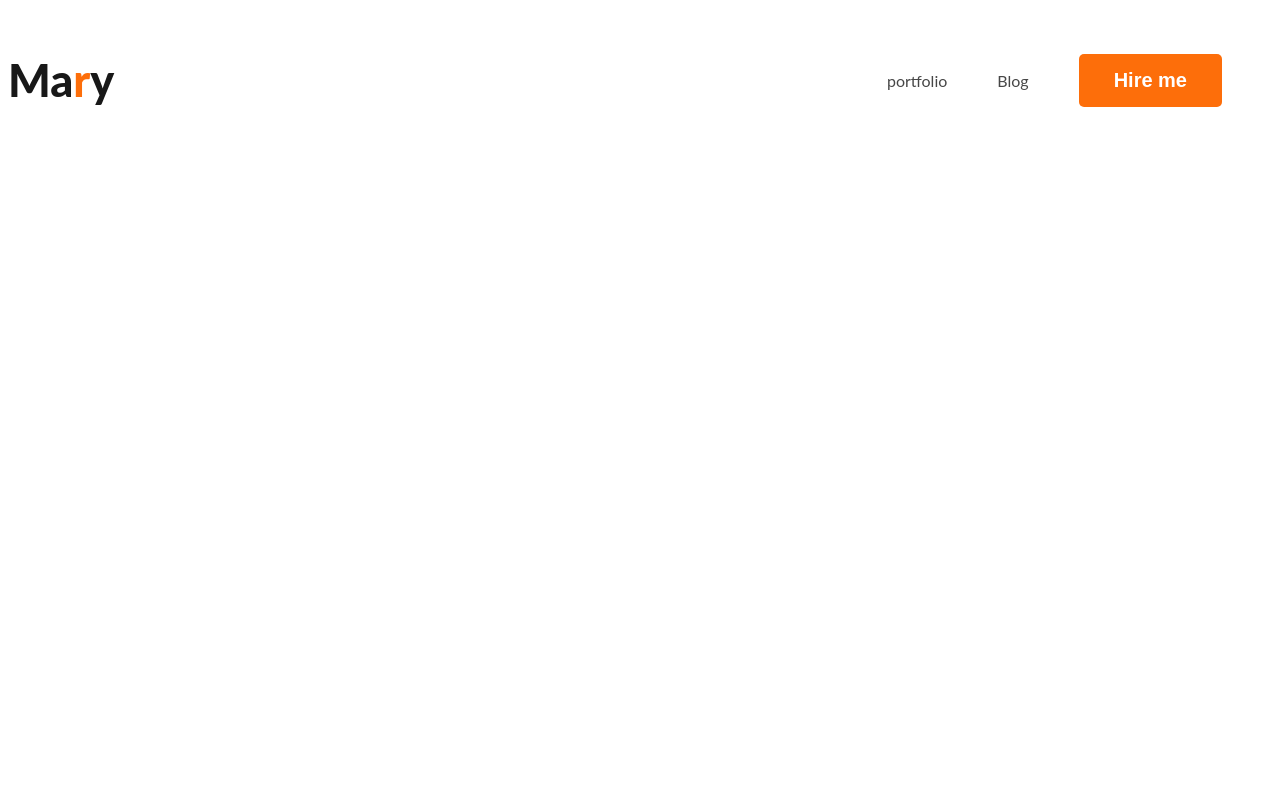
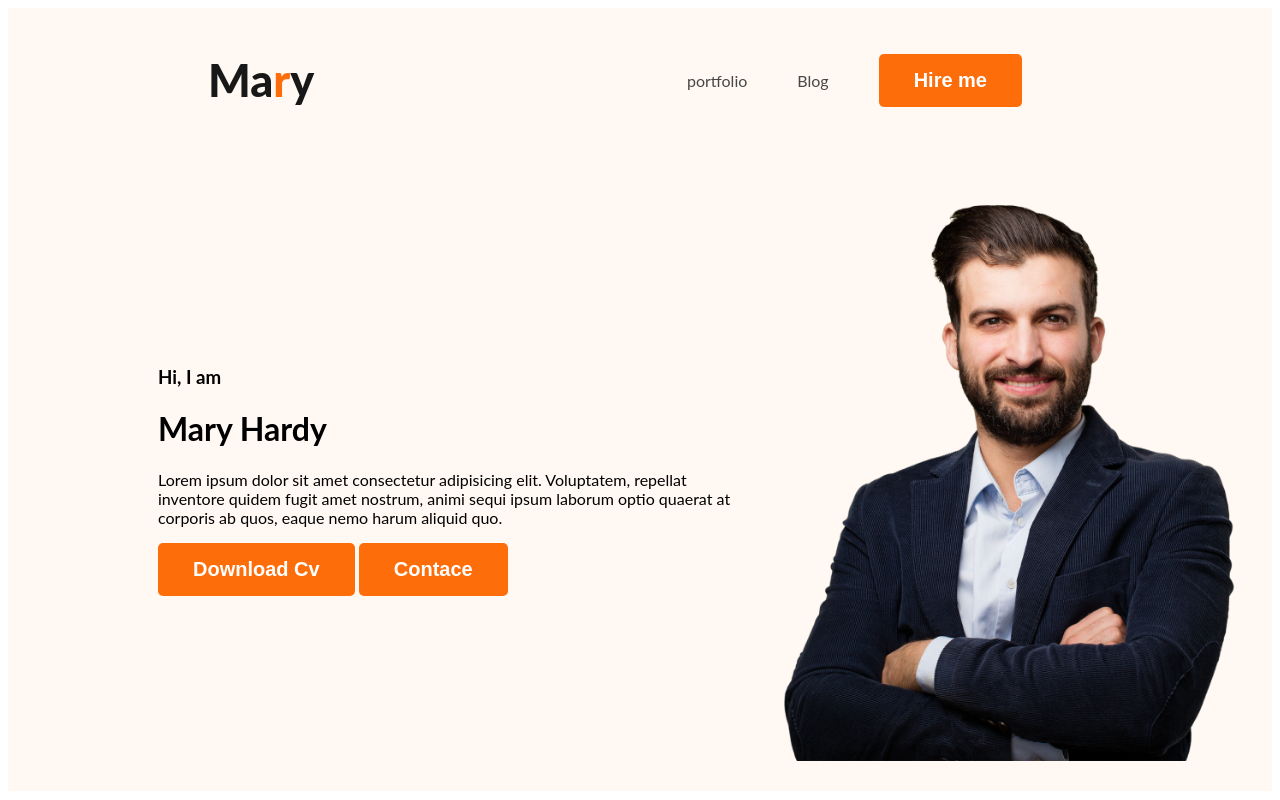
Before and after one commit to mosiur49/web-devoloper-portfolio, a plain HTML site: page index.html in a window 1280 px wide. Drawn offline with Linux system fonts and the light colour scheme.

Commit message:
banner added

```diff
--- a/index.html
+++ b/index.html
@@ -10,7 +10,7 @@
     <link rel="stylesheet" href="style/style.css">
 </head>
 <body>
-    <header>
+    <header class="header">
         <nav>
             <h3 class="nav-title">Ma<span class="text-primary">r</span>y</h3>
            <ul>
@@ -19,6 +19,18 @@
             <li><button class="btn-primary">Hire me</button></li>
            </ul>
         </nav>
+        <div class="banner">
+            <div>
+                <h3>Hi, I  am</h3>
+                <h1 class="banner-title">Mary Hardy</h1>
+                <p>Lorem ipsum dolor sit amet consectetur adipisicing elit. Voluptatem, repellat inventore quidem fugit amet nostrum, animi sequi ipsum laborum optio quaerat at corporis ab quos, eaque nemo harum aliquid quo.</p>
+                <button class="btn-primary">Download Cv</button>
+                <button class="btn-primary">Contace</button>
+
+            </div>
+
+            <img class="profile-picture" src="images/hardy.png" alt="">
+        </div>
 
     </header>
     <main>
--- a/style/style.css
+++ b/style/style.css
@@ -20,6 +20,7 @@ nav{
     display: flex;
     justify-content: space-between;
     align-items: center;
+    margin: 0 200px;
 }
 .nav-title{
     color: var(--dark-01, #181818);
@@ -40,3 +41,22 @@ nav a{
     text-decoration: none;
     color: #474747;
 }
+
+
+
+
+
+
+/*header related style*/
+.header{
+    background-color:#FFF8F3;
+}
+.banner{
+    padding: 30px 30px 30px 150px;
+    display: flex;
+    align-items: center;
+}
+
+    .banner .profile-picture{
+        width: 500px;
+    }
```
